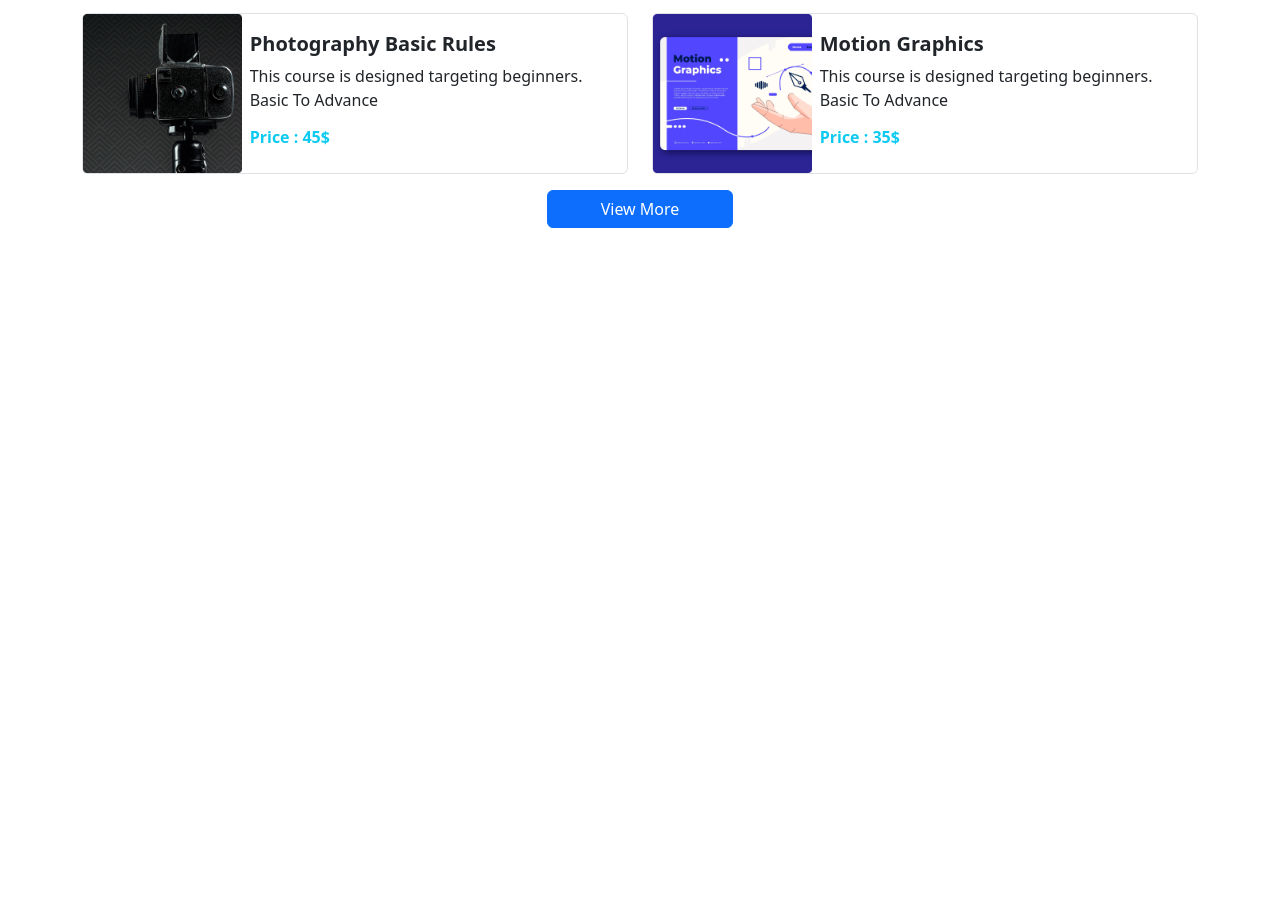
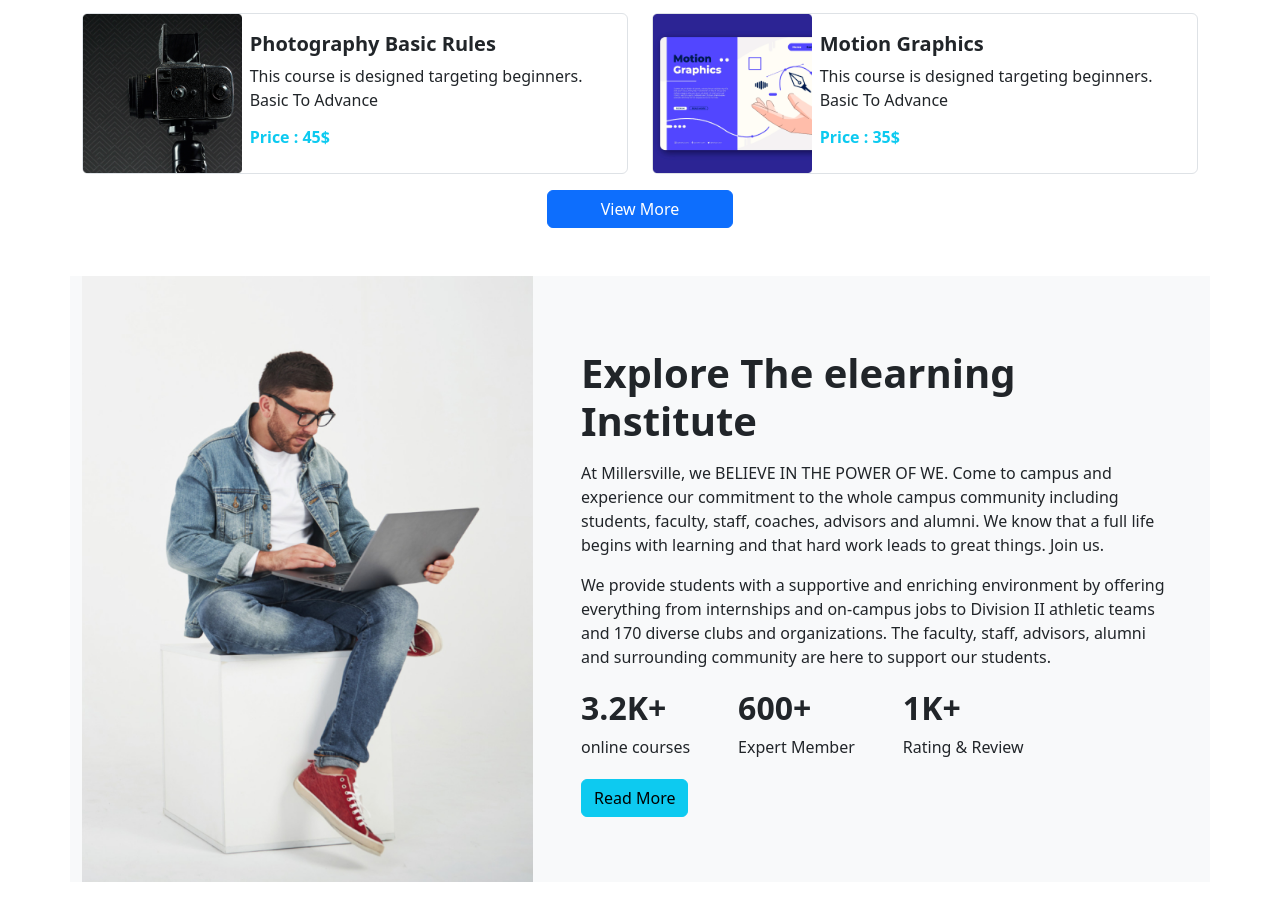
Before and after one commit to nabil8820/institution, a plain HTML site: page index.html in a window 1280 px wide. Shown: the part 1065-1985 px from the top of the page. Before the commit the page ends 1341 px from the top, so only its background shows below. Drawn offline with nearby package versions, Linux system fonts and the light colour scheme.

Commit message:
explore section complete

```diff
--- a/index.html
+++ b/index.html
@@ -185,7 +185,43 @@
             <button class="btn btn-primary my-2 d-grid col-lg-2 col-sm-4 col-md-3 mx-auto">View More</button>
        </main>
             <!-- main section end -->
-
+            <!-- Explore Setion start-->
+        <section class="container my-5">
+            <div class="row bg-light">
+                <div class="col-md-5">
+                    <img src="image/explore.png" class="img-fluid " alt="">
+                </div>
+                <div class="col-md-7 d-flex align-items-center">
+                    <div class="m-4">
+                        <h2 class="py-2 fw-bold fs-1">Explore The elearning <br> Institute</h2>
+                        <p class="fs-6">At Millersville, we BELIEVE IN THE POWER OF WE. Come to campus and experience our commitment
+                            to the whole campus community including students, faculty, staff, coaches, advisors and
+                            alumni. We know that a full life begins with learning and that hard work leads to great
+                            things. Join us.</p>
+                         <p>We provide students with a supportive and enriching environment by offering everything from
+                            internships and on-campus jobs to Division II athletic teams and 170 diverse clubs and
+                            organizations. The faculty, staff, advisors, alumni and surrounding community are here to
+                            support our students.</p>
+                        <div class="d-flex py-1">
+                            <div class="pe-5">
+                                <h2 class="fw-bold">3.2K+</h2>
+                                <p>online courses</p>
+                            </div>
+                            <div class="pe-5">
+                                <h2 class="fw-bold">600+</h2>
+                                <p>Expert Member</p>
+                            </div>
+                            <div class="pe-5">
+                                <h2 class="fw-bold">1K+</h2>
+                                <p>Rating & Review</p>
+                            </div>
+                        </div>
+                        <button class="btn btn-info">Read More</button>
+                    </div>
+                </div>
+            </div>
+        </section>
+            <!-- Explore Setion end-->
 
     <script src="https://cdn.jsdelivr.net/npm/bootstrap@5.2.0/dist/js/bootstrap.bundle.min.js" integrity="sha384-A3rJD856KowSb7dwlZdYEkO39Gagi7vIsF0jrRAoQmDKKtQBHUuLZ9AsSv4jD4Xa" crossorigin="anonymous"></script>
   </body>
```
Also changed, not shown: image/explore.png (added).
